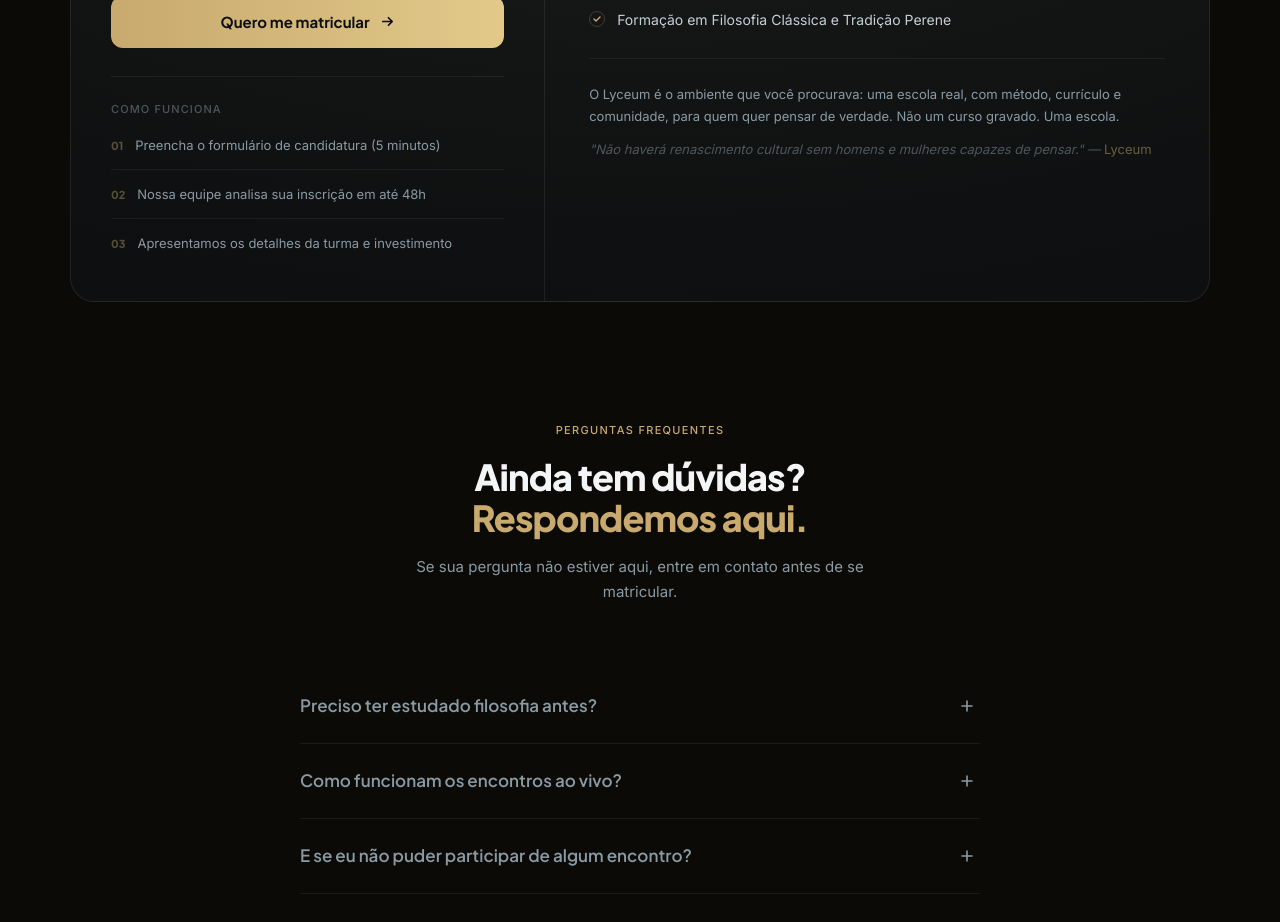
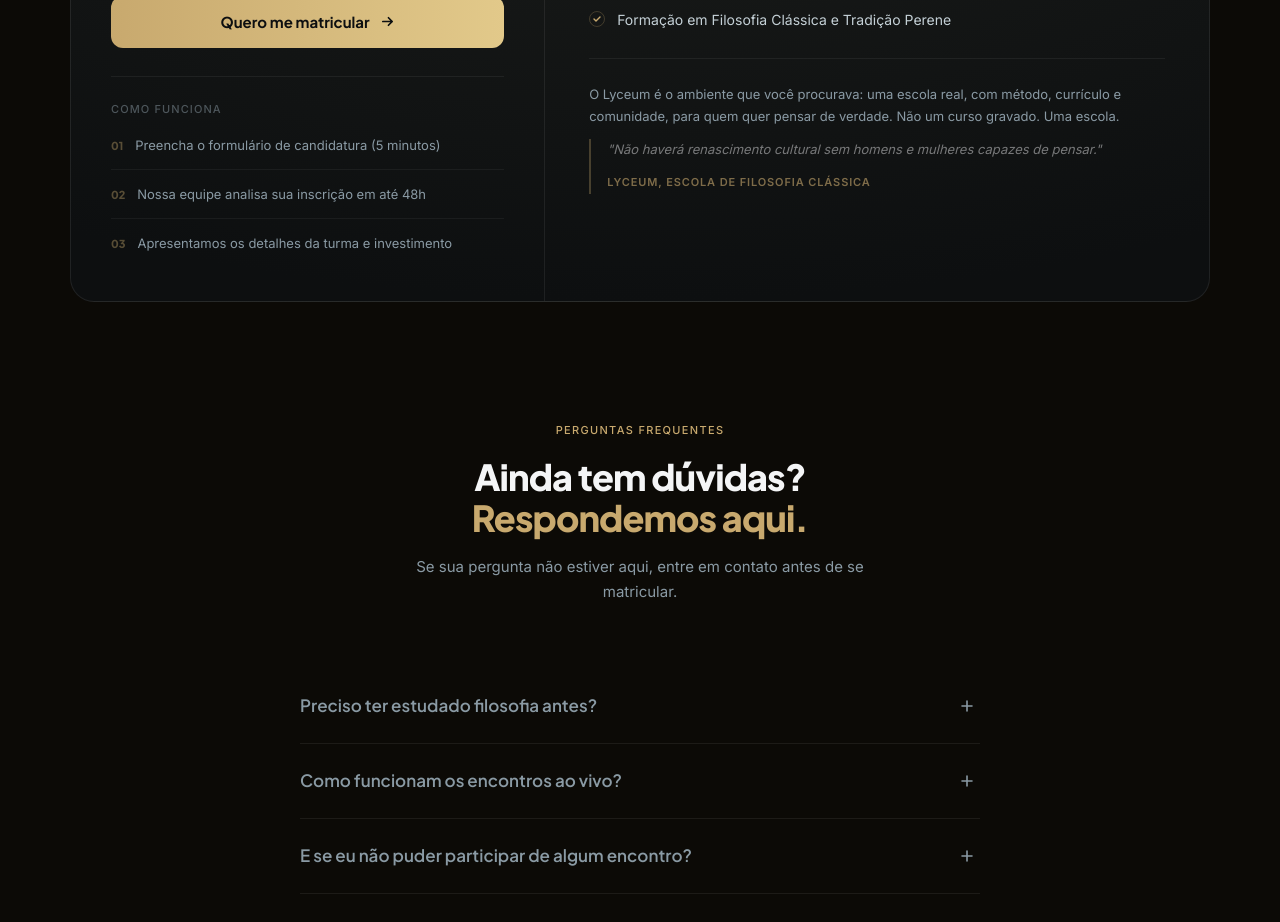
Before and after one commit to ojosuevfx/lyceu2026, a Next.js app: page / in a window 1280 px wide. Shown: the part 9440-10362 px from the top of the page. Built offline with nearby package versions, Linux system fonts and the light colour scheme.

Commit message:
Improve quote layout in CTA section

```diff
--- a/components/CTAIngresso.tsx
+++ b/components/CTAIngresso.tsx
@@ -132,10 +132,14 @@ export default function CTAIngresso() {
               <p style={{ fontFamily: "'Inter', sans-serif", fontWeight: 400, fontSize: "13px", lineHeight: "170%", color: "#8A9AA4", margin: 0 }}>
                 O Lyceum é o ambiente que você procurava: uma escola real, com método, currículo e comunidade, para quem quer pensar de verdade. Não um curso gravado. Uma escola.
               </p>
-              <p style={{ fontFamily: "'Inter', sans-serif", fontWeight: 400, fontSize: "13px", lineHeight: "160%", color: "rgba(138,154,164,0.5)", margin: 0, fontStyle: "italic" }}>
-                "Não haverá renascimento cultural sem homens e mulheres capazes de pensar." —{" "}
-                <span style={{ fontStyle: "normal", color: "rgba(200,169,110,0.5)" }}>Lyceum</span>
-              </p>
+              <div style={{ borderLeft: "2px solid rgba(200,169,110,0.3)", paddingLeft: "16px" }}>
+                <p style={{ fontFamily: "'Inter', sans-serif", fontWeight: 400, fontSize: "13px", lineHeight: "165%", color: "rgba(244,245,246,0.45)", margin: "0 0 8px", fontStyle: "italic" }}>
+                  "Não haverá renascimento cultural sem homens e mulheres capazes de pensar."
+                </p>
+                <span style={{ fontFamily: "'Inter', sans-serif", fontWeight: 600, fontSize: "11px", letterSpacing: "0.08em", textTransform: "uppercase", color: "rgba(200,169,110,0.6)" }}>
+                  Lyceum, Escola de Filosofia Clássica
+                </span>
+              </div>
             </div>
           </div>
         </motion.div>
```
